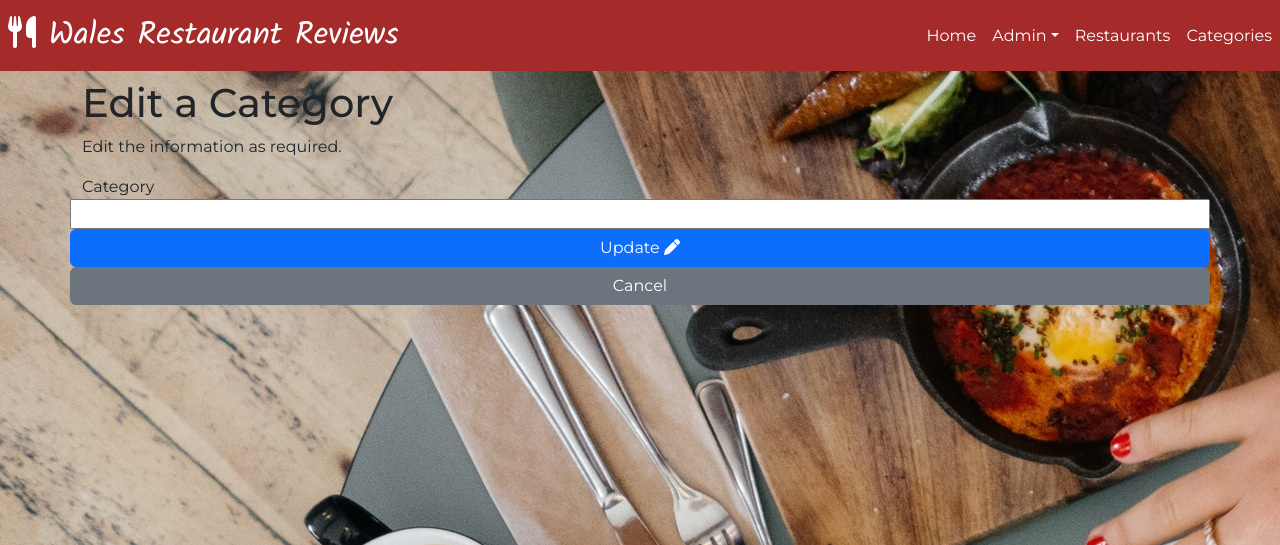
After one commit to cshimvin/restaurant-reviews, a Flask app: template templates/edit_category.html in a window 1280 px wide. The commit adds this page. Shown: the top 545 px of the page. Run offline with Flask 3, Linux system fonts and the light colour scheme; the template is opened without the code that fills it, so the values that code supplies are empty; some libraries are stand-ins or nearby versions.

Commit message:
Add edit categories functionality

```diff
--- a/app.py
+++ b/app.py
@@ -108,6 +108,24 @@ def add_category():
     return render_template("add_category.html")
 
 
+@app.route("/edit_category/<category_id>", methods=["GET", "POST"])
+def edit_category(category_id):
+    if request.method == "POST":
+        submit = {
+            "$set": {
+                "type": request.form.get("type")
+            }
+        }
+        restaurant = mongo.db.restaurant_types.find_one({"_id": ObjectId(category_id)})
+        mongo.db.restaurant_types.update_one({"_id": ObjectId(category_id)}, submit)
+        categories = list(mongo.db.restaurant_types.find().sort("type", 1))
+        message = "Category Successfully Updated"
+        return render_template("categories.html", message=message, categories=categories)
+    category = mongo.db.restaurant_types.find_one({"_id": ObjectId(category_id)})
+    # Get list of restaurant types to populate the cuisine select list
+    return render_template("edit_category.html", category=category)
+
+
 @app.route("/delete_category/<category_id>")
 def delete_category(category_id):
     mongo.db.restaurant_types.delete_one({"_id": ObjectId(category_id)})
--- a/templates/categories.html
+++ b/templates/categories.html
@@ -6,7 +6,7 @@
     <ul class="list-group">
         {% for category in categories %}
             <li class="list-group-item">{{ category.type }}
-            <a href="#" class="btn btn-primary btn-sm">Edit  <i class="fa-solid fa-pen"></i></a>
+            <a href="{{ url_for('edit_category', category_id=category._id) }}" class="btn btn-primary btn-sm">Edit  <i class="fa-solid fa-pen"></i></a>
             <a href="{{ url_for('delete_category', category_id=category._id) }}" class="btn btn-danger btn-sm">Delete <i class="fa-solid fa-trash"></i></a>
             </li>
         {% endfor %}
--- /dev/null
+++ b/templates/edit_category.html
@@ -0,0 +1,17 @@
+{% extends "base.html" %}
+
+{% block content %}
+
+    <h1>Edit a Category</h1>
+    <p>Edit the information as required.</p>
+    <form action="{{ url_for('edit_category', category_id=category._id) }}" method="POST">
+        <div class="row">
+            <label for="name">Category</label>
+            <input type="text" name="type" id="type" value="{{ category.type }}" required>
+        </div>
+        <div class="row">
+            <button class="btn btn-primary" type="submit">Update <i class="fa-solid fa-pen"></i></button>
+            <a href="{{ url_for('get_categories') }}" class="btn btn-secondary">Cancel</a>
+        </div>
+    </form>
+{% endblock %}
```
